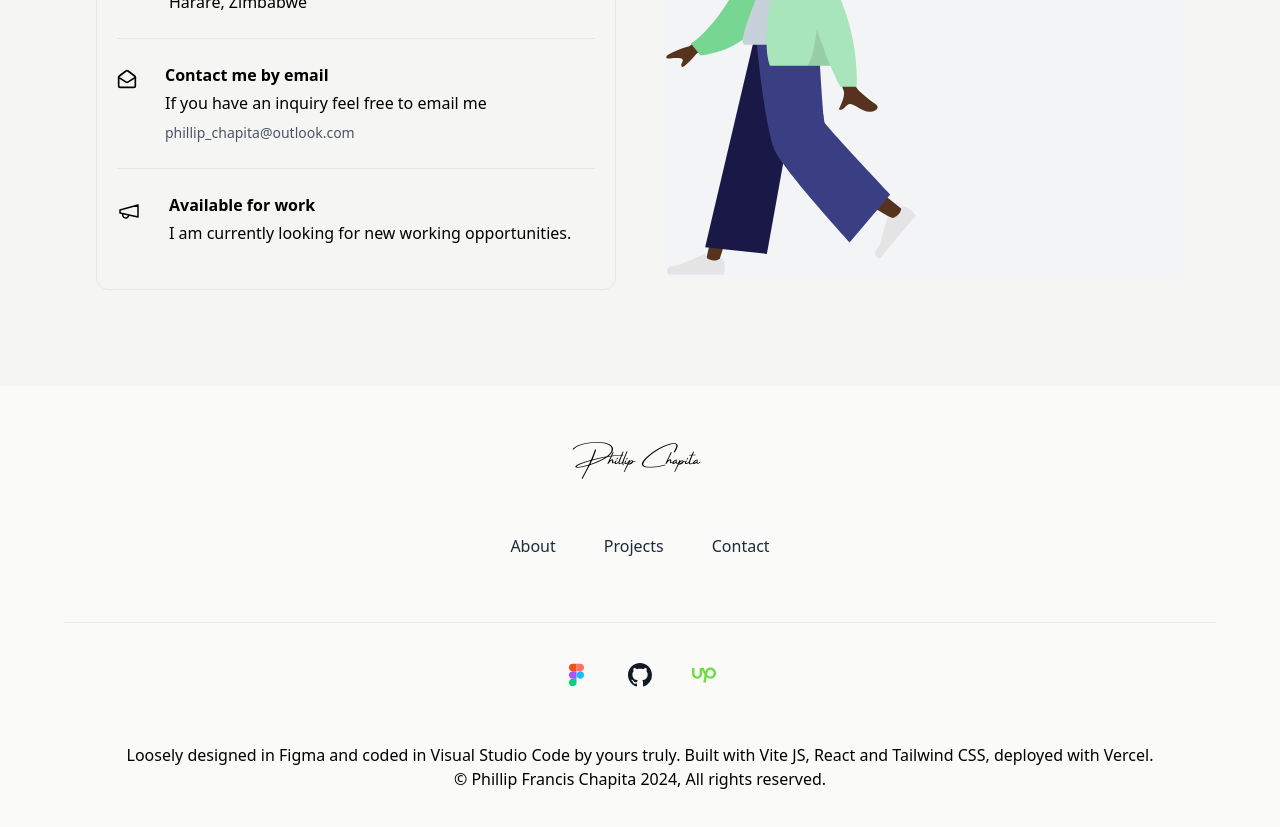
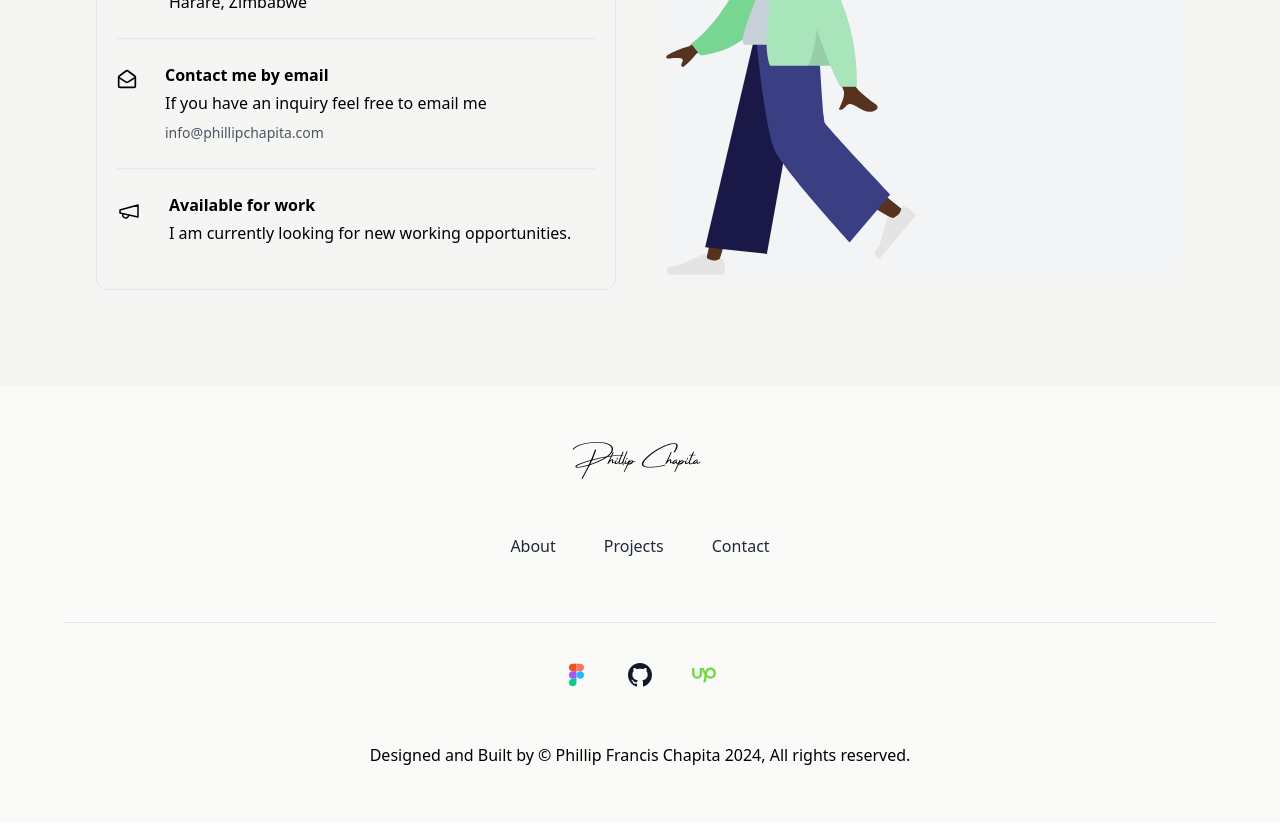
Before and after one commit to phil23-4/phil-portfolio, a React (Vite) app: page / in a window 1280 px wide. Shown: the part 5220-6047 px from the top of the page. Built offline with nearby package versions, Linux system fonts and the light colour scheme.

Commit message:
url name changes and updated resume file

```diff
--- a/index.html
+++ b/index.html
@@ -5,25 +5,25 @@
     <meta charset="UTF-8" />
     <link rel="icon" type="image/svg+xml" href="/favicon.svg" />
     <meta name="viewport" content="width=device-width, initial-scale=1.0" />
-    <title>Phillip Francis Chapita Portfolio</title>
+    <title>Phillip Francis Chapita</title>
     <!-- Primary Meta Tags -->
-    <meta name="title" content="Phillip Francis Chapita Portfolio" />
+    <meta name="title" content="Phillip Francis Chapita" />
     <meta name="description"
       content="Phillip Francis Chapita is an experienced software developer and data analyst adept at complex data analysis, manipulation, and visualization." />
-    <link rel="canonical" href="https://phil-portfolio-two.vercel.app/">
+    <link rel="canonical" href="https://www.phillipchapita.com/">
 
     <!-- Open Graph / Facebook -->
     <meta property="og:type" content="website" />
-    <meta property="og:url" content="https://phil-portfolio-two.vercel.app/" />
-    <meta property="og:title" content="Phillip Francis Chapita Portfolio" />
+    <meta property="og:url" content="https://www.phillipchapita.com/" />
+    <meta property="og:title" content="Phillip Francis Chapita" />
     <meta property="og:description"
       content="Phillip Francis Chapita is an experienced software developer and data analyst adept at complex data analysis, manipulation, and visualization." />
     <meta property="og:image" content="/preview.PNG" />
 
     <!-- Twitter -->
     <meta property="twitter:card" content="summary_large_image" />
-    <meta property="twitter:url" content="https://phil-portfolio-two.vercel.app/" />
-    <meta property="twitter:title" content="Phillip Francis Chapita Portfolio" />
+    <meta property="twitter:url" content="https://www.phillipchapita.com/" />
+    <meta property="twitter:title" content="Phillip Francis Chapita" />
     <meta property="twitter:description"
       content="Phillip Francis Chapita is an experienced software developer and data analyst adept at complex data analysis, manipulation, and visualization." />
     <meta property="twitter:image" content="/preview.PNG" />
--- a/src/components/contact.jsx
+++ b/src/components/contact.jsx
@@ -64,9 +64,9 @@ export default function Contact() {
                       </p>
                       <a
                         className="mt-2 inline-flex items-center gap-x-2 text-sm font-medium text-gray-600 hover:text-gray-800"
-                        href="mailto:example@site.com"
+                        href="mailto:info@phillipchapita.com"
                       >
-                        phillip_chapita@outlook.com
+                        info@phillipchapita.com
                       </a>
                     </div>
                   </div>
--- a/src/components/nav/footer.jsx
+++ b/src/components/nav/footer.jsx
@@ -100,14 +100,10 @@ export default function Footer() {
               </svg>
             </a>
           </div>
-          <p className="text-center block">
-            Loosely designed in Figma and coded in Visual Studio Code by yours
-            truly. Built with Vite JS, React and Tailwind CSS, deployed with
-            Vercel.
-          </p>
+          <p className="text-center block"></p>
           <span className="text-center block">
-            © <a href="/">Phillip Francis Chapita</a> {currentYear}, All rights
-            reserved.
+            Designed and Built by &copy; <a href="/">Phillip Francis Chapita</a>{" "}
+            {currentYear}, All rights reserved.
           </span>
         </div>
       </div>
```
Also changed, not shown: 1 other file (tests, documents, lock files or other folders).
